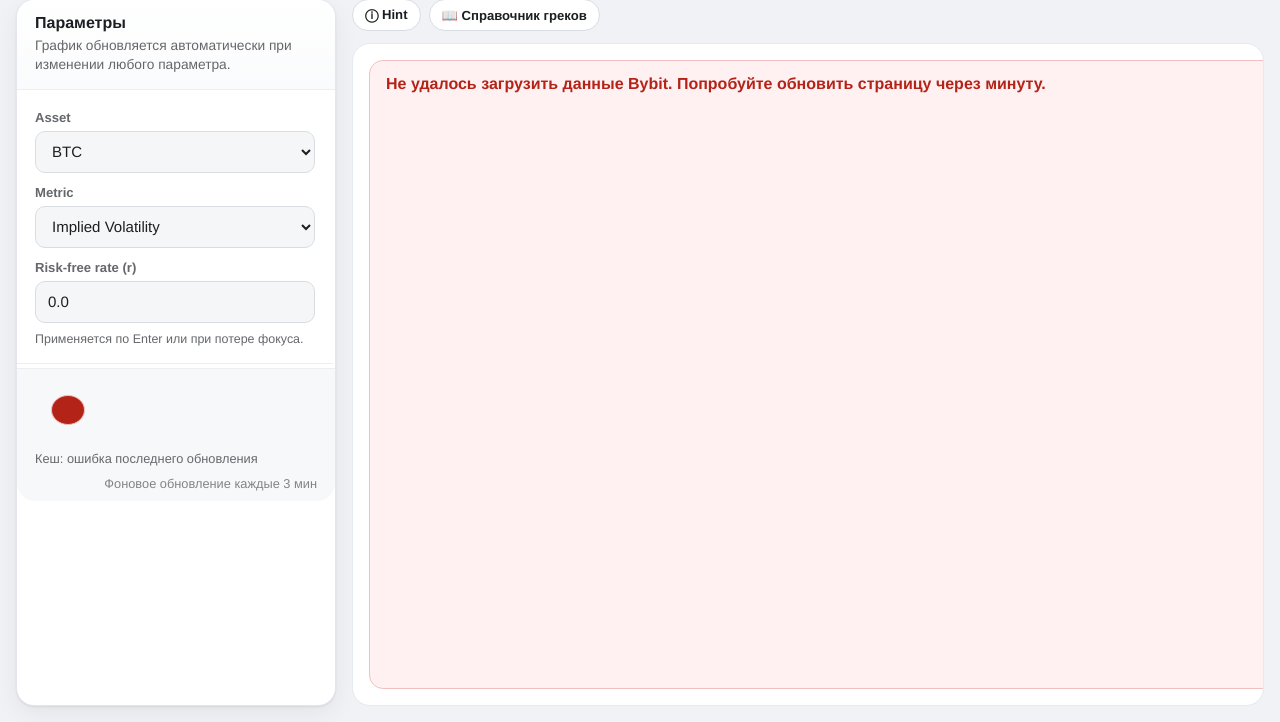
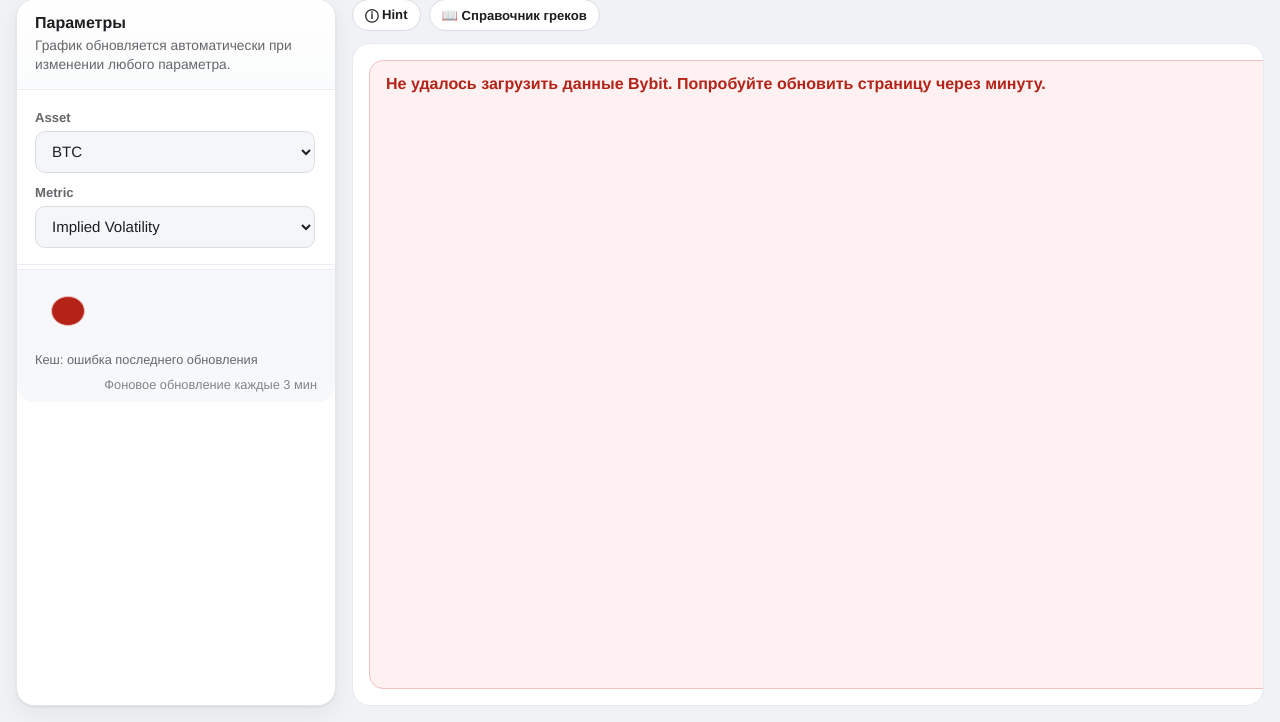
Before and after one commit to akhazanov2011-source/volatility_smile_bybit, a Flask app: page / in a window 1280 px wide. Shown: the part 78-800 px from the top of the page. Run offline with Flask 3, Linux system fonts and the light colour scheme.

Commit message:
Вычислять implied risk-free rate из underlyingPrice вместо ручного параметра
Убирает ручной query-param ?rate=. Ставка теперь считается per-option
как implied cost-of-carry: r = ln(underlyingPrice / indexPrice) / T.
При подстановке в spot-based Блэка-Шоулза это эквивалент Black-76 для
опционов на перпетуалы. Выводится отдельной строкой в hover-тултипе.

- bs_greeks.py: +implied_rate()
- app.py: убрать rate-конфиг/парсинг, per-option расчёт в fetch_and_prepare_data,
  rate убран из ключей кеша и маршрута index()
- templates/index.html: убрать input/stat/JS для rate, обновлён hint-текст
- тесты адаптированы под новые сигнатуры, +покрытие implied_rate

```diff
--- a/app.py
+++ b/app.py
@@ -45,11 +45,12 @@
 DEFAULT_COIN = "BTC"
 STRIKE_COVERAGE_RATIO = 0.7
 
-# Безрисковая ставка по умолчанию (крипто-конвенция: r = 0). Пользователь может
-# задать свою через query-param ?rate=, значение валидируется и клампится в [0, 1].
-DEFAULT_RATE = 0.0
-RATE_MIN = 0.0
-RATE_MAX = 1.0
+# Безрисковая ставка считается автоматически для каждого опциона как implied
+# cost-of-carry: r = ln(underlyingPrice / indexPrice) / T. FALLBACK_RATE
+# используется при вырожденных входах (пустой underlyingPrice, T → 0 и т.п.) —
+# крипто-конвенция r = 0. RATE_CLAMP ограничивает выбросы ±50% годовых.
+FALLBACK_RATE = 0.0
+RATE_CLAMP = 0.5
 
 # Метрики, доступные в выпадающем списке. ``source`` указывает происхождение
 # значения для справочника: ``api`` — берётся из ответа Bybit, ``bs`` — считается
@@ -350,17 +351,6 @@
     return metric
 
 
-def normalize_rate(value):
-    """Парсит и клампит безрисковую ставку из query-param. Возвращает float в [RATE_MIN, RATE_MAX]."""
-    if value is None or value == "":
-        return DEFAULT_RATE
-    try:
-        rate = float(value)
-    except (TypeError, ValueError):
-        return DEFAULT_RATE
-    return max(RATE_MIN, min(RATE_MAX, rate))
-
-
 def calculate_theta_pct(theta_value, mark_price_value):
     theta_numeric = parse_numeric(theta_value)
     mark_price_numeric = parse_numeric(mark_price_value)
@@ -392,7 +382,7 @@
     return min(nearest_strikes), max(nearest_strikes), target_count
 
 
-def fetch_and_prepare_data(selected_coin, tickers, min_strike, max_strike, spot_price, risk_free_rate=DEFAULT_RATE):
+def fetch_and_prepare_data(selected_coin, tickers, min_strike, max_strike, spot_price):
     raw_by_expiry = {}
     now_dt = datetime.now()
 
@@ -422,6 +412,18 @@
         time_to_expiry = seconds_to_expiry / bs_greeks.SECONDS_PER_YEAR if seconds_to_expiry > 0 else 0.0
         sigma = iv / 100.0
 
+        # Безрисковая ставка считается per-option из implied cost-of-carry:
+        # r = ln(forward/spot)/T, где forward = underlyingPrice (поле Bybit).
+        # Подстановка этого r в spot-based Блэка — Шоулза эквивалентна Black-76
+        # (модель для опционов на фьючерсы/перпетуалы). Клампим от выбросов.
+        forward_price = parse_numeric(ticker.get("underlyingPrice"))
+        r_raw = (
+            bs_greeks.implied_rate(spot_price, forward_price, time_to_expiry)
+            if forward_price is not None
+            else None
+        )
+        risk_free_rate = FALLBACK_RATE if r_raw is None else max(-RATE_CLAMP, min(RATE_CLAMP, r_raw))
+
         # Высшие греки (Bybit API их не отдаёт). При вырожденных входах получим None.
         vanna_val = bs_greeks.vanna(spot_price, strike, time_to_expiry, risk_free_rate, sigma)
         volga_val = bs_greeks.volga(spot_price, strike, time_to_expiry, risk_free_rate, sigma)
@@ -447,6 +449,7 @@
                 "speed": speed_val,
                 "charm": charm_val,
                 "ultima": ultima_val,
+                "risk_free_rate": risk_free_rate,
                 "symbol": symbol,
                 "is_otm": (
                     (opt_type == "Call" and strike > spot_price)
@@ -637,6 +640,8 @@
     metric_str = _format_greek(metric_value)
     theta_pct_value = parse_numeric(item.get("theta_pct"))
     theta_pct_str = f"{theta_pct_value:.2f}%" if theta_pct_value is not None else "N/A"
+    r_value = parse_numeric(item.get("risk_free_rate"))
+    r_str = f"{r_value * 100:.2f}%" if r_value is not None else "N/A"
     return (
         f"<b>{item['symbol']}</b><br>"
         f"Экспирация: {label_date} ({days_to_expiry}д)<br>"
@@ -654,7 +659,8 @@
         f"Volga: {_format_greek(item['volga'])}<br>"
         f"Speed: {_format_greek(item['speed'])}<br>"
         f"Charm: {_format_greek(item['charm'])}<br>"
-        f"Ultima: {_format_greek(item['ultima'])}"
+        f"Ultima: {_format_greek(item['ultima'])}<br>"
+        f"Risk-free Rate: {r_str}"
     )
 
 
@@ -682,27 +688,27 @@
 
 
 def _all_combos():
-    # Фоновый воркер греет только дефолтную ставку; нестандартные ставки
-    # считаются по запросу (cache-miss → синхронный refresh_combo).
+    # Фоновый воркер греет все пары (coin, metric). Ставка считается per-option
+    # из underlyingPrice, поэтому не входит в ключ кеша.
     return [
-        (coin, metric, DEFAULT_RATE)
+        (coin, metric)
         for coin in SUPPORTED_COINS
         for metric in SUPPORTED_METRICS
     ]
 
 
-def _cache_get(coin, metric, rate):
+def _cache_get(coin, metric):
     with _cache_lock:
-        entry = _cache.get((coin, metric, rate))
+        entry = _cache.get((coin, metric))
         return dict(entry) if entry is not None else None
 
 
-def _cache_set(coin, metric, rate, entry):
+def _cache_set(coin, metric, entry):
     with _cache_lock:
-        _cache[(coin, metric, rate)] = entry
+        _cache[(coin, metric)] = entry
 
 
-def _build_chart_entry(selected_coin, selected_metric, risk_free_rate=DEFAULT_RATE):
+def _build_chart_entry(selected_coin, selected_metric):
     """Сетевой запрос + рендер. Никогда не бросает исключение наружу."""
     try:
         api_base_coin = get_coin_config(selected_coin)["api_base_coin"]
@@ -715,7 +721,7 @@
         total_strikes = len(strikes)
         min_strike, max_strike, displayed_strikes = get_strike_window(strikes, spot_price)
         _, by_expiry, sorted_expiries = fetch_and_prepare_data(
-            selected_coin, tickers, min_strike, max_strike, spot_price, risk_free_rate
+            selected_coin, tickers, min_strike, max_strike, spot_price
         )
         if not by_expiry:
             raise ValueError("Нет данных для построения графика в выбранном диапазоне.")
@@ -772,10 +778,10 @@
         }
 
 
-def refresh_combo(selected_coin, selected_metric, risk_free_rate=DEFAULT_RATE):
+def refresh_combo(selected_coin, selected_metric):
     """Собирает график для пары и кладёт в кеш. Возвращает запись кеша."""
-    entry = _build_chart_entry(selected_coin, selected_metric, risk_free_rate)
-    _cache_set(selected_coin, selected_metric, risk_free_rate, entry)
+    entry = _build_chart_entry(selected_coin, selected_metric)
+    _cache_set(selected_coin, selected_metric, entry)
     return entry
 
 
@@ -797,11 +803,11 @@
     }
 
 
-def _maybe_refresh_async(selected_coin, selected_metric, risk_free_rate):
+def _maybe_refresh_async(selected_coin, selected_metric):
     """Запускает прогрев пары в fire-and-forget daemon-потоке ровно один раз:
     если пара уже греется, ничего не делает. Это гарантирует, что поток
     запросов не блокируется на сети — только ставит задачу в фон."""
-    key = (selected_coin, selected_metric, risk_free_rate)
+    key = (selected_coin, selected_metric)
     with _refreshing_lock:
         if key in _refreshing:
             return
@@ -809,7 +815,7 @@
 
     def _runner():
         try:
-            refresh_combo(selected_coin, selected_metric, risk_free_rate)
+            refresh_combo(selected_coin, selected_metric)
         except Exception:
             logger.exception(
                 "Async refresh unexpectedly failed for %s/%s", selected_coin, selected_metric
@@ -828,9 +834,9 @@
 
 def _background_worker_loop():
     while True:
-        for coin, metric, rate in _all_combos():
+        for coin, metric in _all_combos():
             try:
-                refresh_combo(coin, metric, rate)
+                refresh_combo(coin, metric)
             except Exception:
                 logger.exception(
                     "Background refresh unexpectedly failed for %s/%s", coin, metric
@@ -873,16 +879,15 @@
     if selected_coin not in SUPPORTED_COINS:
         selected_coin = DEFAULT_COIN
     selected_metric = normalize_metric(request.args.get("metric"))
-    selected_rate = normalize_rate(request.args.get("rate"))
 
     _ensure_worker_started()
 
-    entry = _cache_get(selected_coin, selected_metric, selected_rate)
+    entry = _cache_get(selected_coin, selected_metric)
     if entry is None:
         # Cache-miss / холодный старт: НЕ виснем на синхронном фетче (~45с в
         # худшем случае → приводило к WORKER TIMEOUT). Мгновенно отдаём
         # страницу-заглушку «прогрев кеша», а саму пару греем в фоне.
-        _maybe_refresh_async(selected_coin, selected_metric, selected_rate)
+        _maybe_refresh_async(selected_coin, selected_metric)
         entry = _warming_entry()
 
     updated_at = entry.get("updated_at")
@@ -898,7 +903,6 @@
         selected_coin=selected_coin,
         metrics=SUPPORTED_METRICS,
         selected_metric=selected_metric,
-        selected_rate=selected_rate,
         chart_html=entry.get("chart_html"),
         error=entry.get("error"),
         spot_price=entry.get("spot_price"),
--- a/templates/index.html
+++ b/templates/index.html
@@ -615,12 +615,6 @@
                                 {% endfor %}
                             </select>
                         </div>
-
-                        <div class="field">
-                            <label for="rate">Risk-free rate (r)</label>
-                            <input type="number" id="rate" name="rate" step="0.005" min="0" max="1" value="{{ selected_rate }}">
-                            <p class="auto-note">Применяется по Enter или при потере фокуса.</p>
-                        </div>
                     </form>
 
                     {% if spot_price %}
@@ -636,10 +630,6 @@
                         <div class="stat">
                             <span class="stat-label">Metric</span>
                             <span class="stat-value">{{ metrics[selected_metric]["label"] }}</span>
-                        </div>
-                        <div class="stat">
-                            <span class="stat-label">Risk-free Rate</span>
-                            <span class="stat-value">{{ selected_rate }}</span>
                         </div>
                         <div class="stat">
                             <span class="stat-label">Expiries</span>
@@ -720,7 +710,9 @@
                 <p>
                     Hover по точкам показывает полный контекст опциона: выбранную метрику, IV, theta,
                     delta, gamma, vega, а также высшие греки (vanna, volga, speed, charm, ultima),
-                    которые считаются локально по модели Блэка — Шоулза с указанной безрисковой ставкой.
+                    которые считаются локально по модели Блэка — Шоулза. Безрисковая ставка для каждого
+                    опциона определяется автоматически из implied cost-of-carry
+                    (r = ln(underlyingPrice / indexPrice) / T) и выводится отдельной строкой в тултипе.
                     Для каждой экспирации используется одна непрерывная линия.
                 </p>
             </div>
@@ -791,10 +783,6 @@
             var el = document.getElementById(id);
             if (el) el.addEventListener('change', submitForm);
         });
-        // Для number input используем change (а не input), чтобы не перезагружать
-        // страницу на каждое нажатие клавиши — сработает на Enter/blur/стрелках.
-        var rate = document.getElementById('rate');
-        if (rate) rate.addEventListener('change', submitForm);
     })();
 
     // Модалки hint/glossary: открытие чип-кнопками, закрытие по крестику/backdrop/Esc.
```
Also changed, not shown: bs_greeks.py (+18 -0 lines), tests/test_app.py (+65 -49 lines), tests/test_bs_greeks.py (+30 -0 lines).
